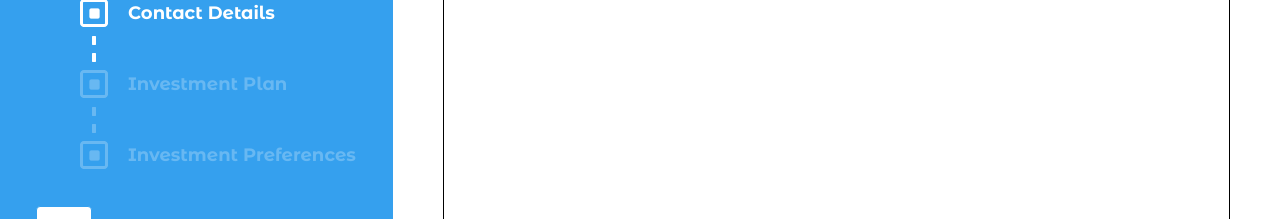
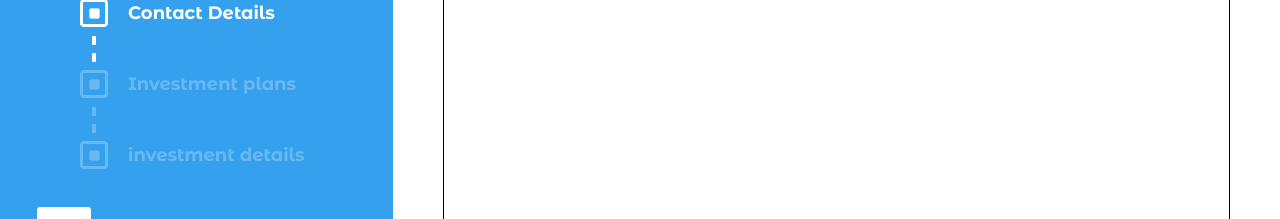
Before and after one commit to Frenzarectah/Investment_plan, a React (Create React App) app: page /page1 in a window 1280 px wide. Shown: the part 165-384 px from the top of the page. Built offline with nearby package versions, Linux system fonts and the light colour scheme.

Commit message:
added another obj and passing into context

```diff
--- a/src/App.js
+++ b/src/App.js
@@ -8,6 +8,12 @@ import Citation from './components/Citation_box/Citation';
 import Page1 from './pages/Page1';
 import { BrowserRouter, Routes, Switch, Route } from 'react-router-dom';
 export const globale = React.createContext(); //context creation in main App
+
+const pageInfo = {
+  1:{title:"Contact Details",subtitle:"Welcome to United Properties, we are glad to see you! Let’s get started by letting us know a little bit about you"},
+  2:{title:"Investment plans",subtitle:"Let us know about your investment plans. This will help us get you to the right expert who will help you further"},
+  3:{title:"investment details",subtitle:"This will help us figure out what your investment options are so that we can show you only possibly intresting for you deals"}
+}
 
 function App() {
   //setting the state
@@ -23,12 +29,11 @@ function App() {
 
   return (
     //takes the status and puts into context
-    <globale.Provider value={[page,setPage]}>
+    <globale.Provider value={[page,setPage,pageInfo]}>
     <div id="modal">
         <p className="header p-[5px] flex justify-between"><p>NEED HELP?</p><span onClick={()=>closeModal()}>X</span></p>
         <p className='montserrat'>If you do, please call 050/455660 or send an email to helpdesk@unitedproperties.com</p>
     </div>
-
     <div className="App flex flex-row md:flex-column w-full h-14 md:h-screen">
       <div className="w-full md:w-1/3 h-full bg-[#35A0EE] sm:text-black md:text-white">
         <div id="logo_sect" className="flex flex-row text-left px-[15%] py-[5%] md:pt-12 md:pl-20">
@@ -36,9 +41,9 @@ function App() {
             <img alt="propertier" src={logo2}></img>
         </div>
         <div id="progress_sect" className="pl-20 pt-20">
-          <Progress descr="Contact Details" num="1"/>
-          <Progress descr="Investment Plan" num="2"/>
-          <LastProgress descr="Investment Preferences" num="3"/>
+          <Progress descr={pageInfo[page].title} num="1"/>
+          <Progress descr={pageInfo[2].title} num="2"/>
+          <LastProgress descr={pageInfo[3].title} num="3"/>
         </div>
         <div id="citation_sect" className="pl-14 pt-14">
           <Citation/>
```
